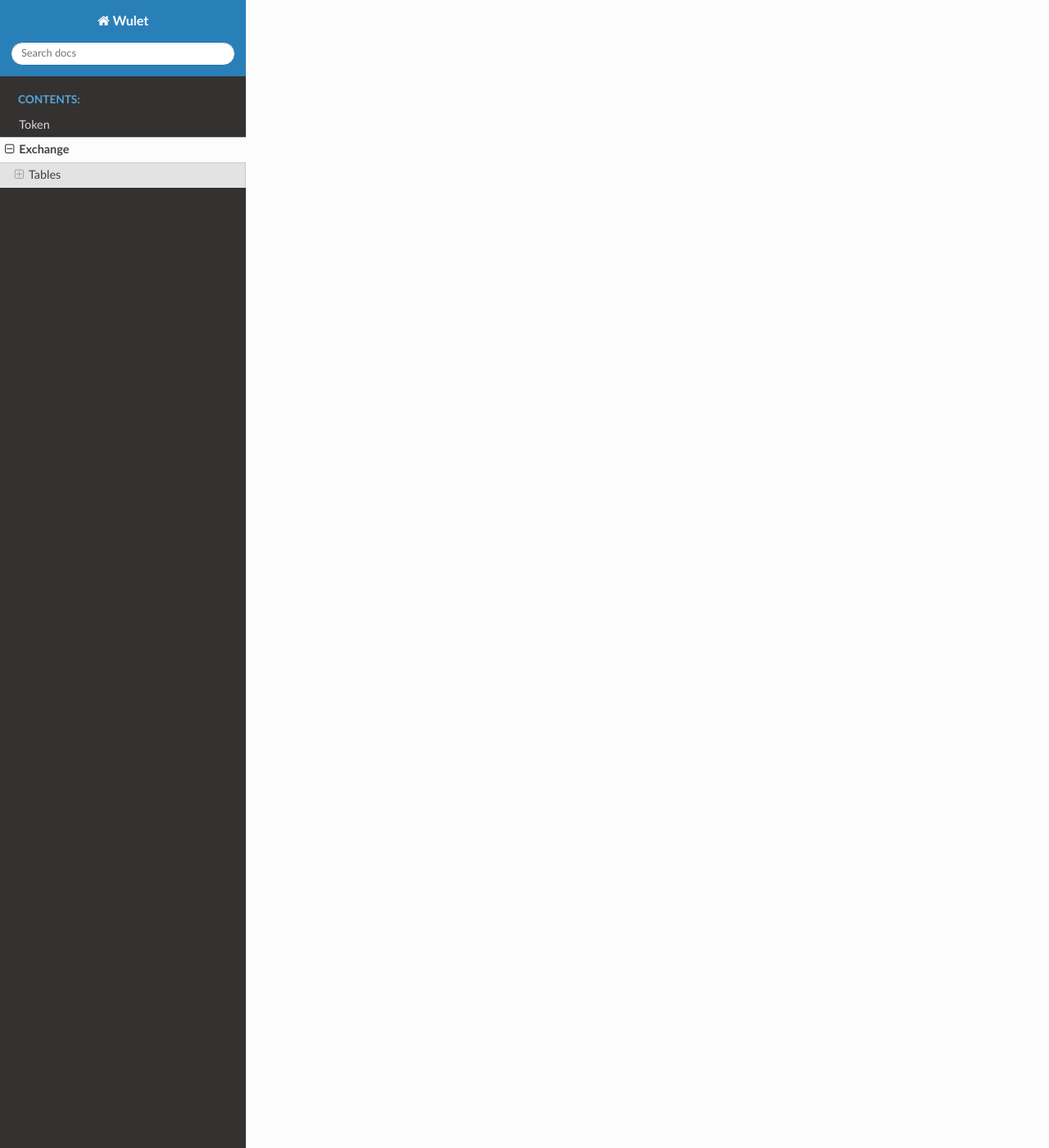
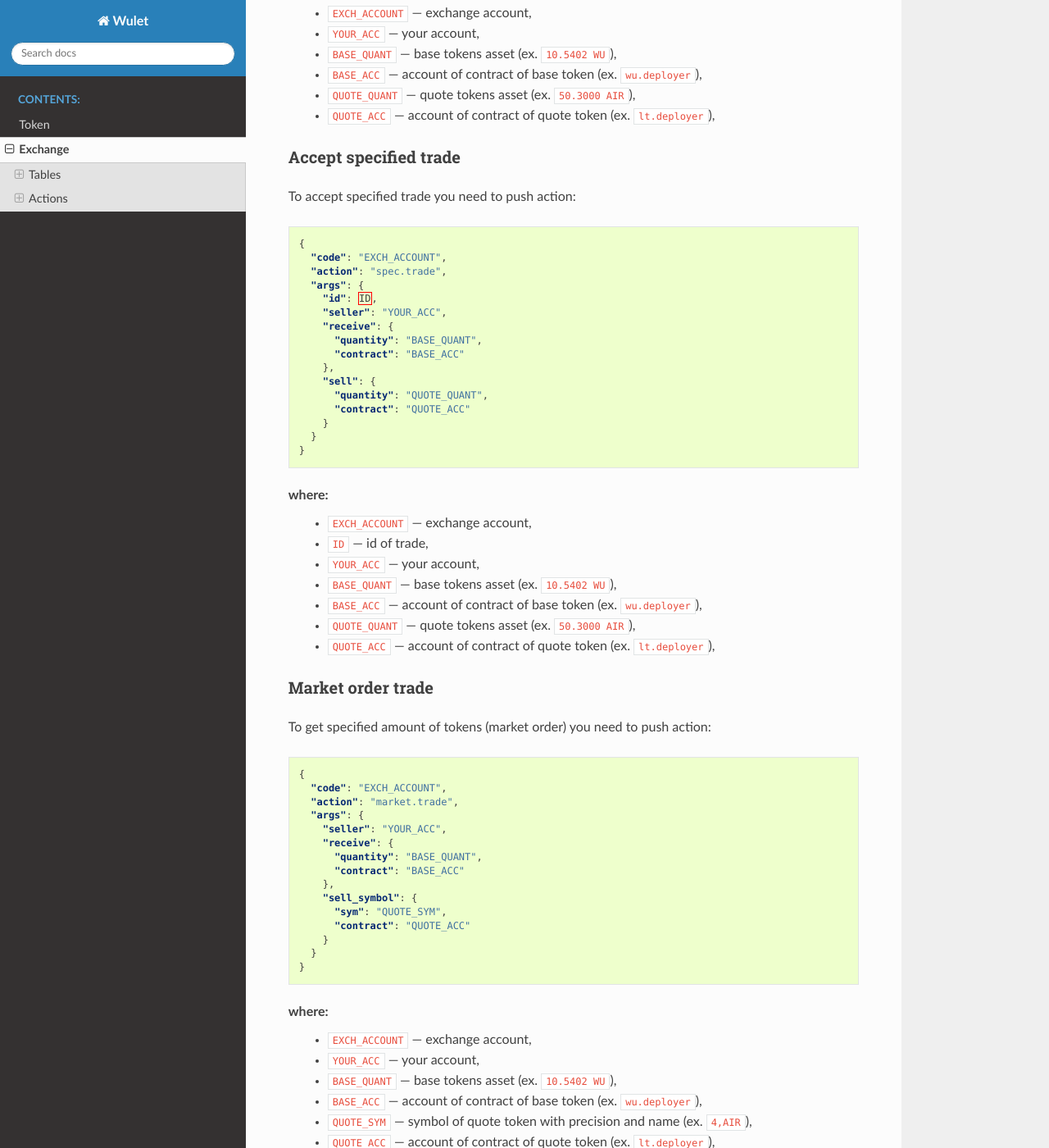
Before and after one commit to Wuletou/docs, a Sphinx documentation site: the page built from docs/source/exchange.rst, in a window 1280 px wide and 1400 px high, scrolled down 2719 px. Shown: the whole window at 82% size. Built offline with Sphinx 7.4.7 and the Read the Docs theme 2.0.0, drawn with Linux system fonts in a browser that asks for light colours; formulas are drawn with MathJax 3; some of the changed text lies outside the part shown.

Commit message:
add actions to exchange section of docs

```diff
--- a/docs/source/exchange.rst
+++ b/docs/source/exchange.rst
@@ -112,3 +112,162 @@
       ],
       "more": false
     }
+
+Actions
+-------
+Add trade
+_________
+
+To add new trade to exchange you need to push action:
+
+.. code-block:: json
+
+    {
+      "code": "EXCH_ACCOUNT",
+      "action": "createx",
+      "args": {
+        "creator": "YOUR_ACC",
+        "base_deposit": {
+          "quantity": "BASE_QUANT",
+          "contract": "BASE_ACC"
+        },
+        "quote_deposit": {
+          "quantity": "QUOTE_QUANT",
+          "contract": "QUOTE_ACC"
+        }
+      }
+    }
+
+where:
+ * ``EXCH_ACCOUNT`` — exchange account,
+ * ``YOUR_ACC`` — your account,
+ * ``BASE_QUANT`` — base tokens asset (ex. ``10.5402 WU``),
+ * ``BASE_ACC`` — account of contract of base token (ex. ``wu.deployer``),
+ * ``QUOTE_QUANT`` — quote tokens asset (ex. ``50.3000 AIR``),
+ * ``QUOTE_ACC`` — account of contract of quote token (ex. ``lt.deployer``),
+
+Accept specified trade
+______________________
+
+To accept specified trade you need to push action:
+
+.. code-block:: json
+
+    {
+      "code": "EXCH_ACCOUNT",
+      "action": "spec.trade",
+      "args": {
+        "id": ID,
+        "seller": "YOUR_ACC",
+        "receive": {
+          "quantity": "BASE_QUANT",
+          "contract": "BASE_ACC"
+        },
+        "sell": {
+          "quantity": "QUOTE_QUANT",
+          "contract": "QUOTE_ACC"
+        }
+      }
+    }
+
+where:
+ * ``EXCH_ACCOUNT`` — exchange account,
+ * ``ID`` — id of trade,
+ * ``YOUR_ACC`` — your account,
+ * ``BASE_QUANT`` — base tokens asset (ex. ``10.5402 WU``),
+ * ``BASE_ACC`` — account of contract of base token (ex. ``wu.deployer``),
+ * ``QUOTE_QUANT`` — quote tokens asset (ex. ``50.3000 AIR``),
+ * ``QUOTE_ACC`` — account of contract of quote token (ex. ``lt.deployer``),
+
+Market order trade
+__________________
+
+To get specified amount of tokens (market order) you need to push action:
+
+.. code-block:: json
+
+    {
+      "code": "EXCH_ACCOUNT",
+      "action": "market.trade",
+      "args": {
+        "seller": "YOUR_ACC",
+        "receive": {
+          "quantity": "BASE_QUANT",
+          "contract": "BASE_ACC"
+        },
+        "sell_symbol": {
+          "sym": "QUOTE_SYM",
+          "contract": "QUOTE_ACC"
+        }
+      }
+    }
+
+where:
+ * ``EXCH_ACCOUNT`` — exchange account,
+ * ``YOUR_ACC`` — your account,
+ * ``BASE_QUANT`` — base tokens asset (ex. ``10.5402 WU``),
+ * ``BASE_ACC`` — account of contract of base token (ex. ``wu.deployer``),
+ * ``QUOTE_SYM`` — symbol of quote token with precision and name (ex. ``4,AIR``),
+ * ``QUOTE_ACC`` — account of contract of quote token (ex. ``lt.deployer``),
+
+Limit order trade
+_________________
+
+To get tokens for specified amount of another tokens (limit order) you need to push action:
+
+.. code-block:: json
+
+    {
+      "code": "EXCH_ACCOUNT",
+      "action": "limit.trade",
+      "args": {
+        "seller": "YOUR_ACC",
+        "receive_symbol": {
+          "sym": "BASE_SYM",
+          "contract": "BASE_ACC"
+        },
+        "sell": {
+          "quantity": "QUOTE_QUANT",
+          "contract": "QUOTE_ACC"
+        }
+      }
+    }
+
+where:
+ * ``EXCH_ACCOUNT`` — exchange account,
+ * ``YOUR_ACC`` — your account,
+ * ``BASE_SYM`` — symbol of base token with precision and name (ex. ``4,WU``),
+ * ``BASE_ACC`` — account of contract of base token (ex. ``wu.deployer``),
+ * ``BASE_QUANT`` — quote tokens asset (ex. ``10.5402 AIR``),
+ * ``QUOTE_ACC`` — account of contract of quote token (ex. ``lt.deployer``),
+
+Cancel trade
+____________
+
+To cancel your trade you need to push action:
+
+.. code-block:: json
+
+    {
+      "code": "EXCH_ACCOUNT",
+      "action": "cancelx",
+      "args": {
+        "id": ID,
+        "base_symbol": {
+          "sym": "BASE_SYM",
+          "contract": "BASE_ACC"
+        },
+        "quote_symbol": {
+          "sym": "QUOTE_SYM",
+          "contract": "QUOTE_ACC"
+        }
+      }
+    }
+
+where:
+ * ``EXCH_ACCOUNT`` — exchange account,
+ * ``ID`` — id of the canceled trade,
+ * ``BASE_SYM`` — symbol of base token with precision and name (ex. ``4,WU``),
+ * ``BASE_ACC`` — account of contract of base token (ex. ``wu.deployer``),
+ * ``QUOTE_SYM`` — symbol of quote token with precision and name (ex. ``4,AIR``),
+ * ``QUOTE_ACC`` — account of contract of quote token (ex. ``lt.deployer``).
```
